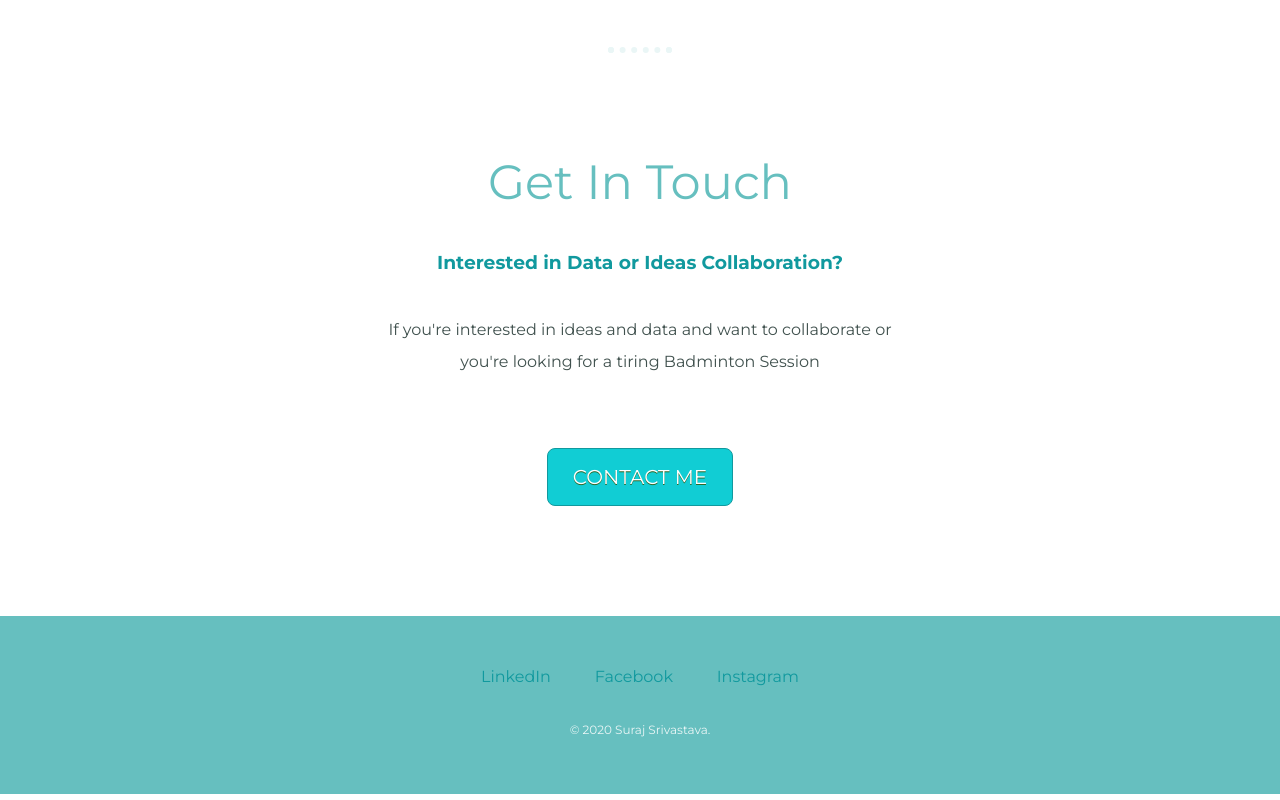
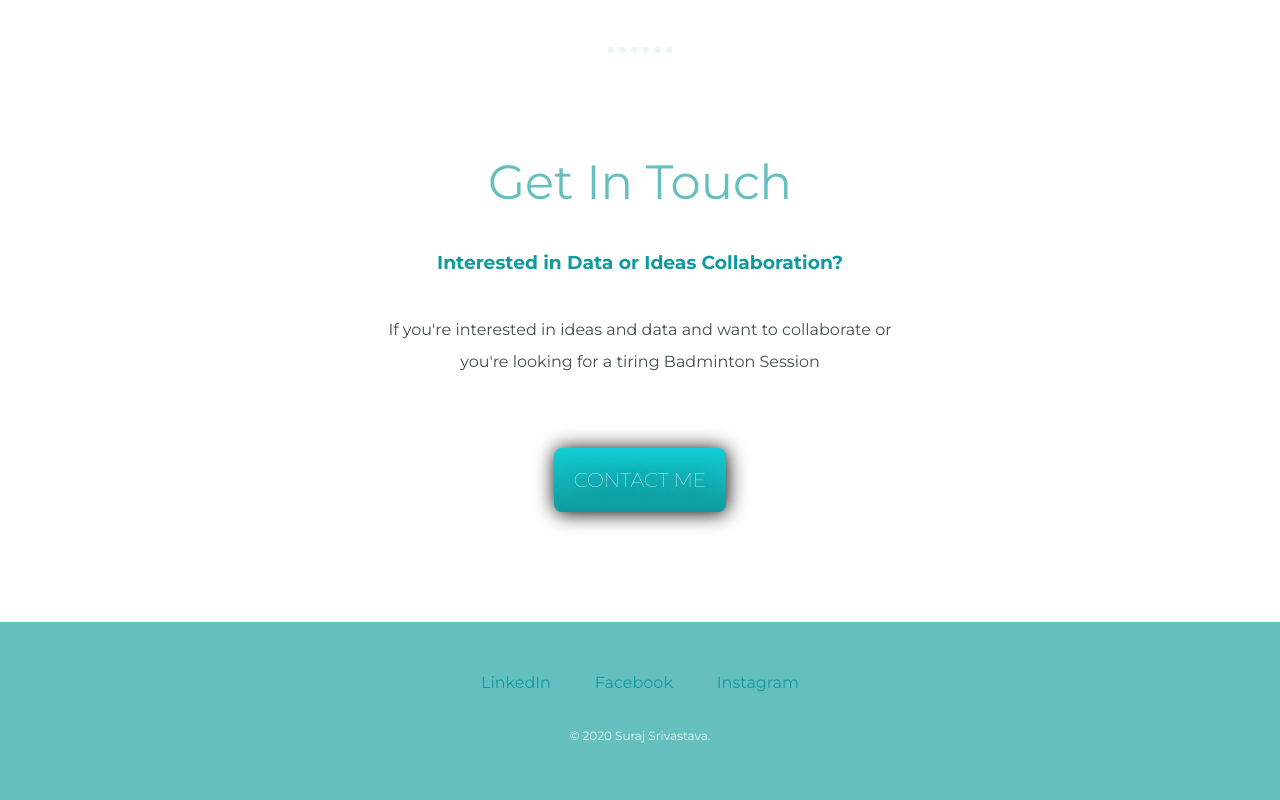
Before and after one commit to suraj-srivastava/mysite, a plain HTML site: page index.html in a window 1280 px wide. Shown: the part 2811-3611 px from the top of the page. Drawn offline with Linux system fonts and the light colour scheme; a web font is replaced by a local one.

Commit message:
Reuploaded updated files

```diff
--- a/CSS/styles.css
+++ b/CSS/styles.css
@@ -5,23 +5,22 @@ body {
   font-family: 'Merriweather', serif;
 }
 
-a{
+a {
   color: #11999E;
   font-family: 'Montserrat', sans-serif;
   margin: 10px 20px;
   text-decoration: none;
 }
 
-a:hover{
+a:hover {
   color: #EAF6F6;
 }
 
-.copyright{
+.copyright {
   color: #EAF6F6;
   font-size: 0.75rem;
   padding: 20px 0;
 }
-
 
 .Programmer {
   position: relative;
@@ -34,7 +33,7 @@ p {
   line-height: 2;
 }
 
-.Pro{
+.Pro {
   text-decoration: underline;
 }
 
@@ -60,7 +59,6 @@ h3 {
   color: #11999E;
 }
 
-
 .top-container {
   background-color: #E0EBE8;
   position: relative;
@@ -76,78 +74,75 @@ h3 {
   padding: 50px 0 20px;
 }
 
-.Top-cloud{
-  position:absolute;
+.Top-cloud {
+  position: absolute;
   right: 300px;
   top: 120px;
 }
 
-
-.Bottom-cloud{
-  position:absolute;
+.Bottom-cloud {
+  position: absolute;
   left: 250px;
   bottom: 430px;
 }
 
-.profile{
-  width:40%;
-  margin:auto;
+.profile {
+  width: 40%;
+  margin: auto;
   color: #40514E
 }
 
-.skill-row{
-  width:50%;
-  margin-left: auto;
-  margin-right: auto;
-  margin-top: 50px;
-  margin-bottom: 100px;
+.skill-row {
+  width: 50%;
+  margin: 50px auto 100px auto;
   text-align: left;
 }
 
-.Skills-Interests{
+.Skills-Interests {
   padding-bottom: 50px;
 }
 
-.Code-img{
-  width:30%;
+.Code-img {
+  width: 30%;
   float: left;
   margin-right: 30px;
-  position:relative;
+  position: relative;
   bottom: 30px;
 }
 
-.Badminton-img{
-  width:35%;
+.Badminton-img {
+  width: 35%;
   float: right;
   margin-left: 30px;
 }
 
-.Music-img{
-  width:30%;
+.Music-img {
+  width: 30%;
   float: left;
   margin-right: 30px;
 }
 
-.Social-img{
-  width:40%;
+.Social-img {
+  width: 40%;
   float: right;
   margin-left: 30px;
-  position:relative;
+  position: relative;
   top: 20px;
 }
 
-.contact-msg{
-  width:40%;
-  margin:40px auto 60px;
+.contact-msg {
+  width: 40%;
+  margin: 40px auto 60px;
 }
-hr{
+
+hr {
   border: dotted #EAF6F6 6px;
   border-bottom: none;
-  width:4%;
+  width: 4%;
   margin: 100px auto 100px auto;
 }
 
-.btn {
+/*.btn {
 	background-color:#11CDD4;
 	border-radius:8px;
 	border:1px solid #11999E;
@@ -166,17 +161,16 @@ hr{
 .btn:active {
 	position:relative;
 	top:1px;
-}
-
-
+}*/
 /*.btn {
    background: #11CDD4;
    background-image: -webkit-linear-gradient(top, #11CDD4, #11999E);
    background-image: -moz-linear-gradient(top, #11CDD4, #11999E);
    background-image: -ms-linear-gradient(top, #11CDD4, #11999E);
    background-image: -o-linear-gradient(top, #11CDD4, #11999E);
-   background-image: linear-gradient(to bottom, #11CDD4, #11999E);
-   -webkit-border-radius: 8px;
+   background-image: linear-gradient(top bottom, #11CDD4, #11999E);
+   background-image: -webkit-gradient(linear, left top, left bottom, color-stop(0%,#11CDD4), color-stop(100%,#11999E));
+   -webkit-border-radius: 20px;
    -moz-border-radius: 8px;
    border-radius: 8px;
    color: #FFFFFF;
@@ -199,9 +193,48 @@ hr{
    border: outset #2BC4AD 1px;
    background: #30E3CB;
    background-image: -webkit-linear-gradient(top, #30E3CB, #2BC4AD);
+   background-image: -webkit-gradient(linear, left top, color-stop(0%,#30E3CB), color-stop(100%,#2BC4AD));
    -webkit-border-radius: 8px;
    -moz-border-radius: 8px;
    border-radius: 8px;
    text-decoration: none;
+}*/
+.btn {
+  background: #11CDD4;
+  background-image: -webkit-linear-gradient(top, #11CDD4, #11999E);
+  background-image: -moz-linear-gradient(top, #11CDD4, #11999E);
+  background-image: -ms-linear-gradient(top, #11CDD4, #11999E);
+  background-image: -o-linear-gradient(top, #11CDD4, #11999E);
+  background-image: linear-gradient(to bottom, #11CDD4, #11999E);
+  -webkit-border-radius: 8px;
+  -moz-border-radius: 8px;
+  border-radius: 8px;
+  color: #FFFFFF;
+  font-family: 'Montserrat', sans-serif;
+  font-size: 20px;
+  font-weight: 100;
+  padding: 20px;
+  box-shadow: 1px 1px 20px 0px #000000;
+  -webkit-box-shadow: 1px 1px 20px 0px #000000;
+  -moz-box-shadow: 1px 1px 20px 0px #000000;
+  text-shadow: 1px 1px 20px #000000;
+  /*border: solid #337FED 1px;*/
+  text-decoration: none;
+  display: inline-block;
+  cursor: pointer;
+  text-align: center;
 }
-*/
+
+.btn:hover {
+  /*border: solid #337FED 1px;*/
+  background: #30E3CB;
+  background-image: -webkit-linear-gradient(top, #30E3CB, #2BC4AD);
+  background-image: -moz-linear-gradient(top, #30E3CB, #2BC4AD);
+  background-image: -ms-linear-gradient(top, #30E3CB, #2BC4AD);
+  background-image: -o-linear-gradient(top, #30E3CB, #2BC4AD);
+  background-image: linear-gradient(to bottom, #30E3CB, #2BC4AD);
+  -webkit-border-radius: 8px;
+  -moz-border-radius: 8px;
+  border-radius: 8px;
+  text-decoration: none;
+}
```
Also changed, not shown: index.html (+14 -9 lines).
